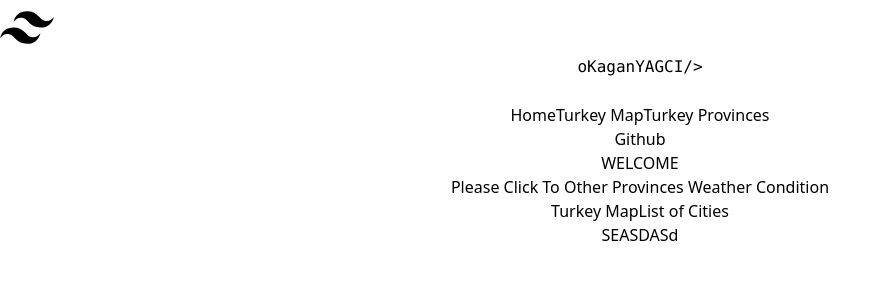
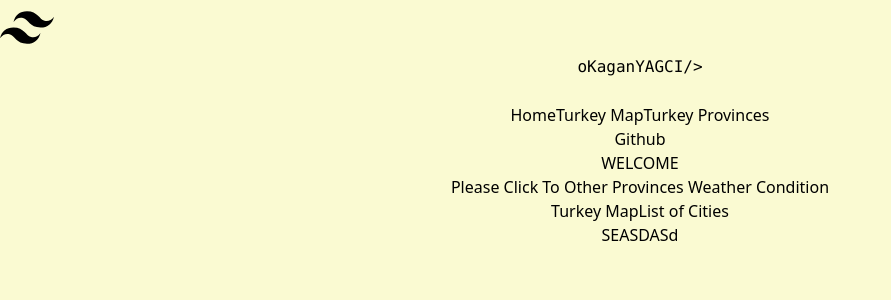
Before and after one commit to omer-yagci/weather-app-webpackage-reduxtoolkit-, a React (Create React App) app: page / in a window 1280 px wide. Shown: the top 300 px of the page, without its empty margins (0-891 px from the left). Built offline with nearby package versions, Linux system fonts and the light colour scheme; what @material-tailwind/react would draw is missing.

Commit message:
styles..

```diff
--- a/src/index.css
+++ b/src/index.css
@@ -3,5 +3,5 @@
 @tailwind utilities;
 
 body {
-  /* background-color: lightgoldenrodyellow; */
+  background-color: lightgoldenrodyellow;
 }
```
